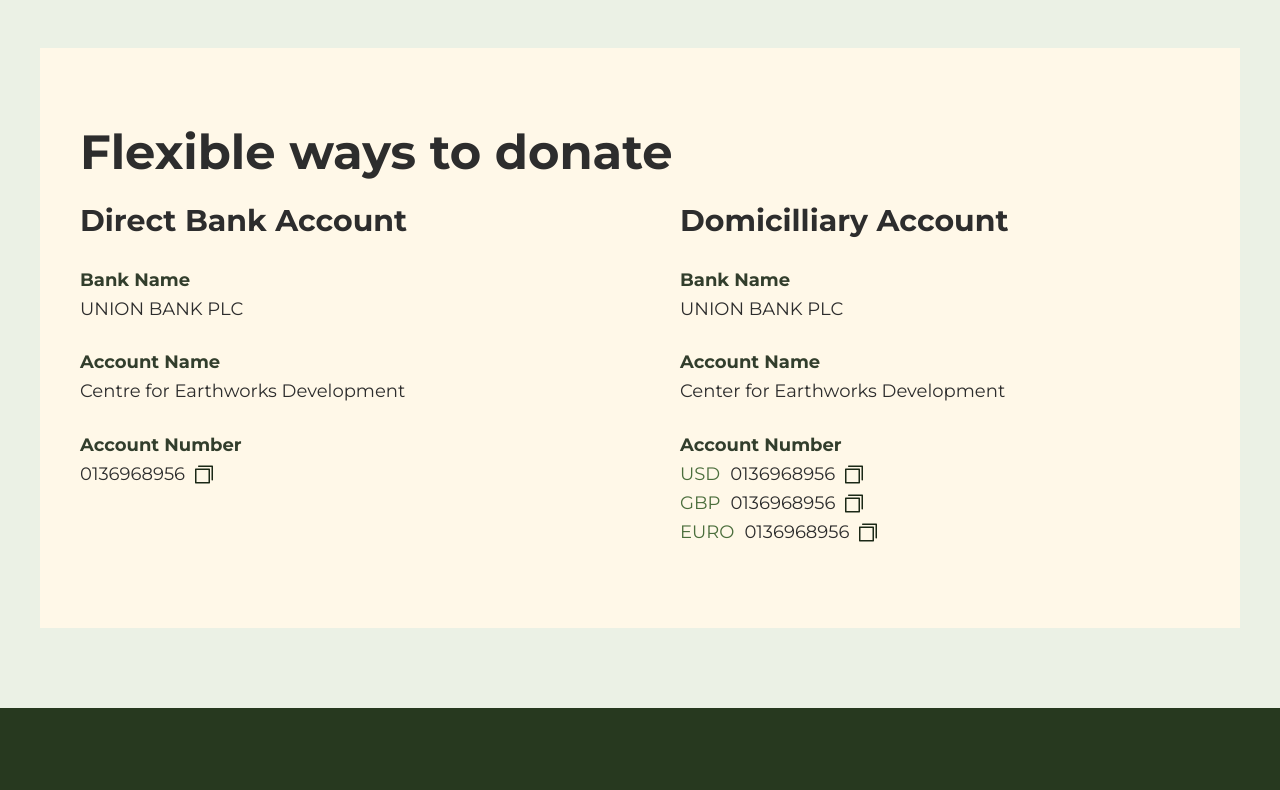
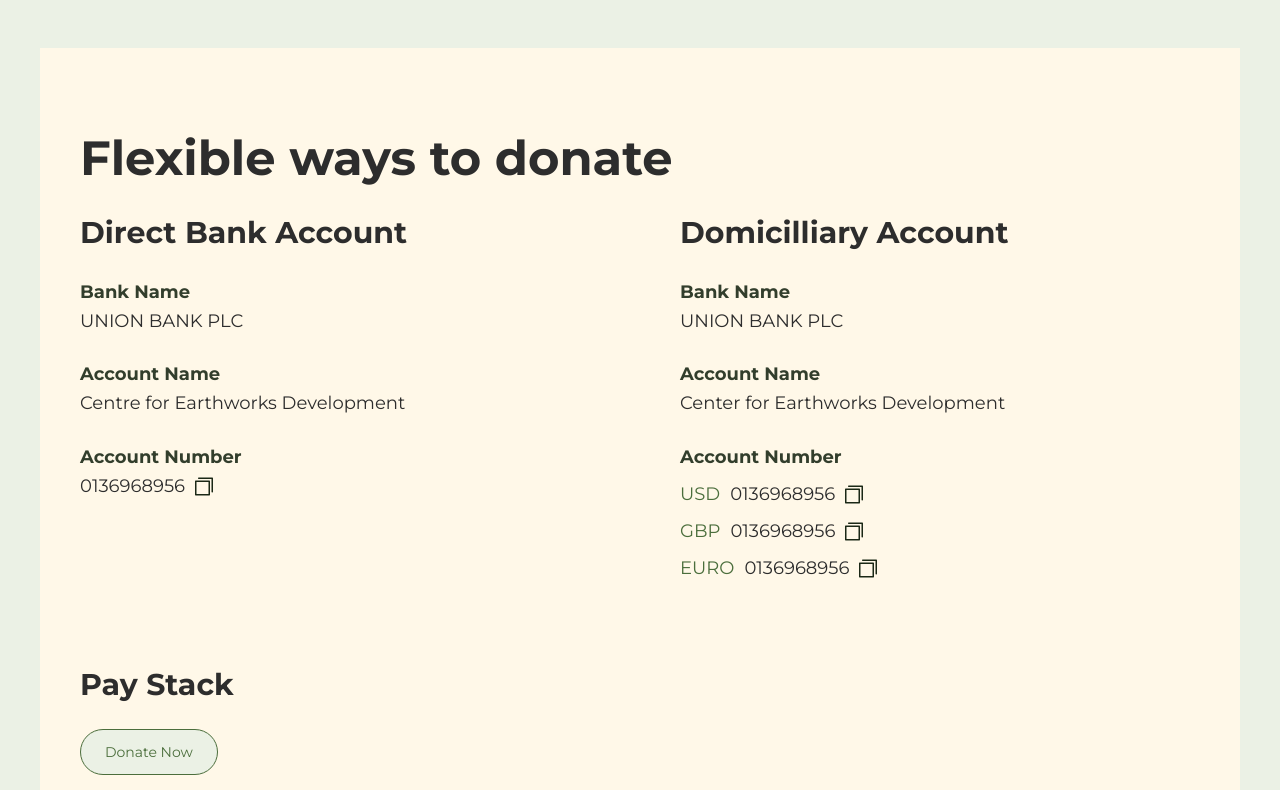
Before and after one commit to Akintayo74/CFEW-website-dian, a React (Vite) app: page /donate in a window 1280 px wide. Shown: the part 1940-2730 px from the top of the page. Built offline with nearby package versions, Linux system fonts and the light colour scheme.

Commit message:
Start work on clipboard functionality for Donate page

```diff
--- a/src/components/DonationImpact/DonationImpact.jsx
+++ b/src/components/DonationImpact/DonationImpact.jsx
@@ -4,8 +4,17 @@
 import ImageText from "../ImageText";
 import SectionHeader from "../SectionHeader";
 import Clipboard from "../../assets/clipboard.svg";
+import Button from "../Button";
 
 function DonationImpact() {
+  async function handleCopyClick(textToCopy) {
+    try {
+      await navigator.clipboard.writeText(textToCopy);
+      alert("Text copied to clipboard!");
+    } catch (err) {
+      alert("Failed to copy text");
+    }
+  }
   return (
     <Section>
       <div className="text-cfew-dark text-sm md:text-base lg:text-lg lg:leading-relaxed flex flex-col gap-20">
@@ -58,14 +67,12 @@
         <Container>
           <Section background="pink">
             <Container>
-              <SectionHeader align="text-left">
+              <SectionHeader align="text-left" className="leading-tight">
                 Flexible ways to donate
               </SectionHeader>
               <div className="grid grid-cols-1 lg:grid-cols-2 lg:gap-20 text-left">
                 <div className="flex flex-col lg:gap-6">
-                  <h2
-                    className="font-bold leading-snug text-xl md:text-2xl  lg:text-3xl"
-                  >
+                  <h2 className="font-bold leading-snug text-xl md:text-2xl  lg:text-3xl">
                     Direct Bank Account
                   </h2>
                   <div>
@@ -84,18 +91,22 @@
                     <h6 className="font-bold text-cfew-primary-900">
                       Account Number
                     </h6>
-                    <p className="flex items-center gap-2.5">
+                    <button
+                      className="flex items-center gap-2.5"
+                      onClick={() => handleCopyClick('0136968956')}
+                    >
                       0136968956
                       <span>
-                        <img src={Clipboard} alt="An Image of a clipboard to indicate a copy paste feature"/>
+                        <img
+                          src={Clipboard}
+                          alt="An Image of a clipboard to indicate a copy paste feature"
+                        />
                       </span>
-                    </p>
+                    </button>
                   </div>
                 </div>
                 <div className="flex flex-col lg:gap-6">
-                  <h2
-                    className="font-bold leading-snug text-xl md:text-2xl  lg:text-3xl"
-                  >
+                  <h2 className="font-bold leading-snug text-xl md:text-2xl  lg:text-3xl">
                     Domicilliary Account
                   </h2>
                   <div>
@@ -110,29 +121,56 @@
                     </h6>
                     <p>Center for Earthworks Development</p>
                   </div>
-                  <div>
+                  <div className="flex flex-col gap-2">
                     <h6 className="font-bold text-cfew-primary-900">
                       Account Number
                     </h6>
-                    <p className="flex items-center gap-2.5">
-                      <span className="text-cfew-primary-500">USD</span>0136968956
+                    <button
+                      className="flex items-center gap-2.5"
+                      onClick={() => handleCopyClick('0136968956')}
+                    >
+                      <span className="text-cfew-primary-500">USD</span>
+                      0136968956
                       <span>
-                        <img src={Clipboard} alt="An Image of a clipboard to indicate a copy paste feature"/>
+                        <img
+                          src={Clipboard}
+                          alt="An Image of a clipboard to indicate a copy paste feature"
+                        />
                       </span>
-                    </p>
-                    <p className="flex items-center gap-2.5">
-                      <span className="text-cfew-primary-500">GBP</span>0136968956
+                    </button>
+                    <button
+                      className="flex items-center gap-2.5"
+                      onClick={() => handleCopyClick('0136968956')}
+                    >
+                      <span className="text-cfew-primary-500">GBP</span>
+                      0136968956
                       <span>
-                        <img src={Clipboard} alt="An Image of a clipboard to indicate a copy paste feature"/>
+                        <img
+                          src={Clipboard}
+                          alt="An Image of a clipboard to indicate a copy paste feature"
+                        />
                       </span>
-                    </p>
-                    <p className="flex items-center gap-2.5">
-                      <span className="text-cfew-primary-500">EURO</span>0136968956
+                    </button>
+                    <button
+                      className="flex items-center gap-2.5"
+                      onClick={() => handleCopyClick('0136968956')}
+                    >
+                      <span className="text-cfew-primary-500">EURO</span>
+                      0136968956
                       <span>
-                        <img src={Clipboard} alt="An Image of a clipboard to indicate a copy paste feature"/>
+                        <img
+                          src={Clipboard}
+                          alt="An Image of a clipboard to indicate a copy paste feature"
+                        />
                       </span>
-                    </p>
+                    </button>
                   </div>
+                </div>
+                <div className="flex flex-col gap-6">
+                  <h2 className="font-bold leading-snug text-xl md:text-2xl lg:text-3xl">
+                    Pay Stack
+                  </h2>
+                  <Button>Donate Now</Button>
                 </div>
               </div>
             </Container>
```
